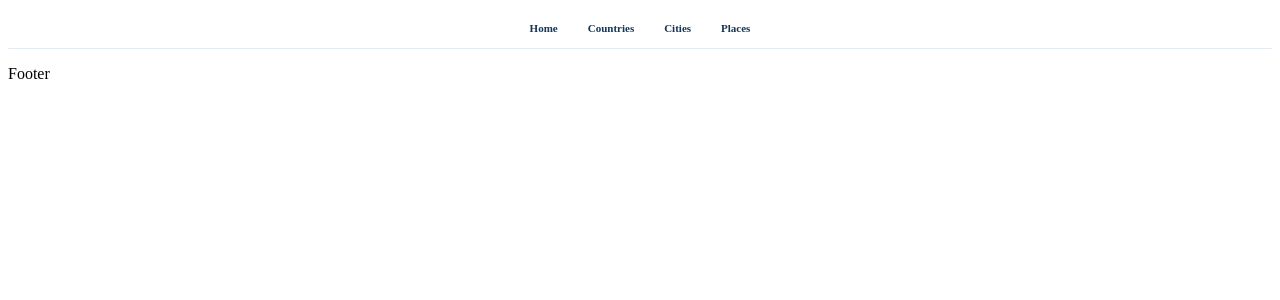
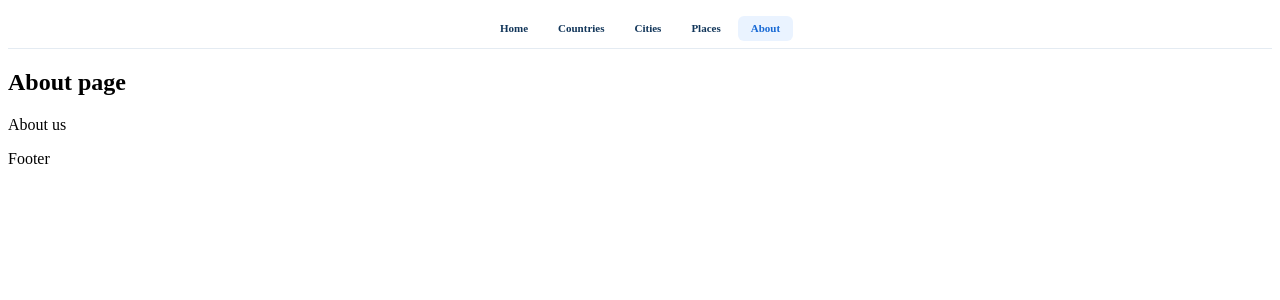
Before and after one commit to phch42/travelmate-api, a React (Vite) app: page /about in a window 1280 px wide. Shown: the top 300 px of the page. Built offline with nearby package versions, Linux system fonts and the light colour scheme.

Commit message:
feat: add about page

```diff
--- a/src/Router.tsx
+++ b/src/Router.tsx
@@ -4,6 +4,7 @@ import Countries from "./pages/Countries";
 import Cities from "./pages/Cities";
 import Places from "./pages/Places";
 import CityDetails from "./pages/CityDetails";
+import About from "./pages/About";
 
 function Router() {
     return (
@@ -13,6 +14,7 @@ function Router() {
                 <Route path="/cities" element={<Cities />} />
                 <Route path="/places" element={<Places />} />
                 <Route path="/city/:id" element={<CityDetails />} />
+                <Route path="/about" element={<About />} />
             </Routes>
     )
 }
--- a/src/components/Header.tsx
+++ b/src/components/Header.tsx
@@ -8,6 +8,7 @@ function Header() {
                 <StyledNavLink to="/countries">Countries</StyledNavLink>
                 <StyledNavLink to="/cities">Cities</StyledNavLink>
                 <StyledNavLink to="/places">Places</StyledNavLink>
+                <StyledNavLink to="/about">About</StyledNavLink>
             </Nav>
         </HeaderWrapper>
     );
--- /dev/null
+++ b/src/pages/About.tsx
@@ -0,0 +1,11 @@
+function About() {
+    return (
+        <section>
+            <h2>About page</h2>
+
+            <p>About us</p>
+        </section>
+    );
+}
+
+export default About;
```
